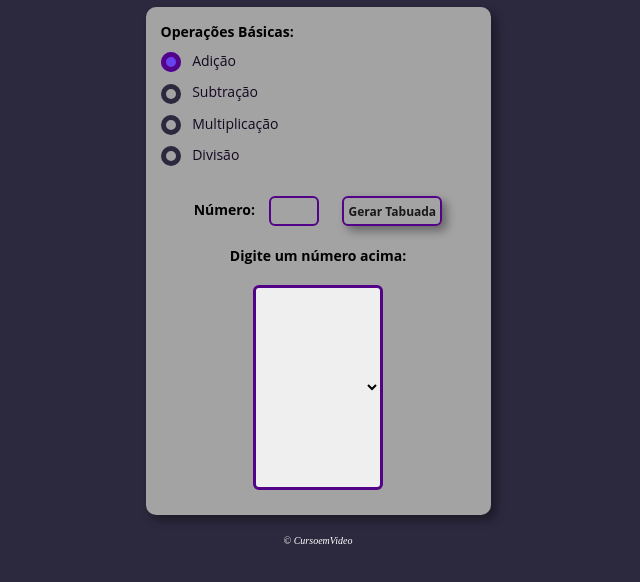
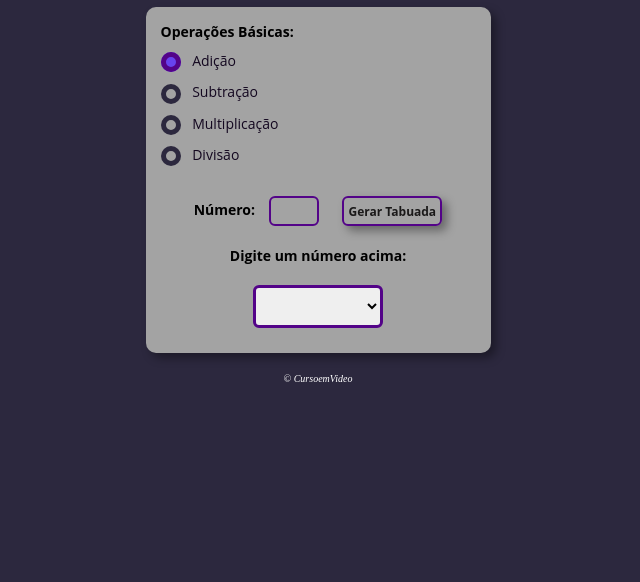
Before and after one commit to welberos/Tabuada, a plain HTML site: page index.html in a window 1280 px wide. Shown: the part 74-656 px from the top of the page, without its empty margins (322-962 px from the left). Drawn offline with Linux system fonts and the light colour scheme.

Commit message:
Update estilo.css

```diff
--- a/estilo.css
+++ b/estilo.css
@@ -166,7 +166,7 @@ select {
   border-radius: 0.6rem;
   position: inherit;
   width: 13rem;
-  height: 20.5rem;
+
   margin: 1rem;
   padding: 1rem;
 }
```
